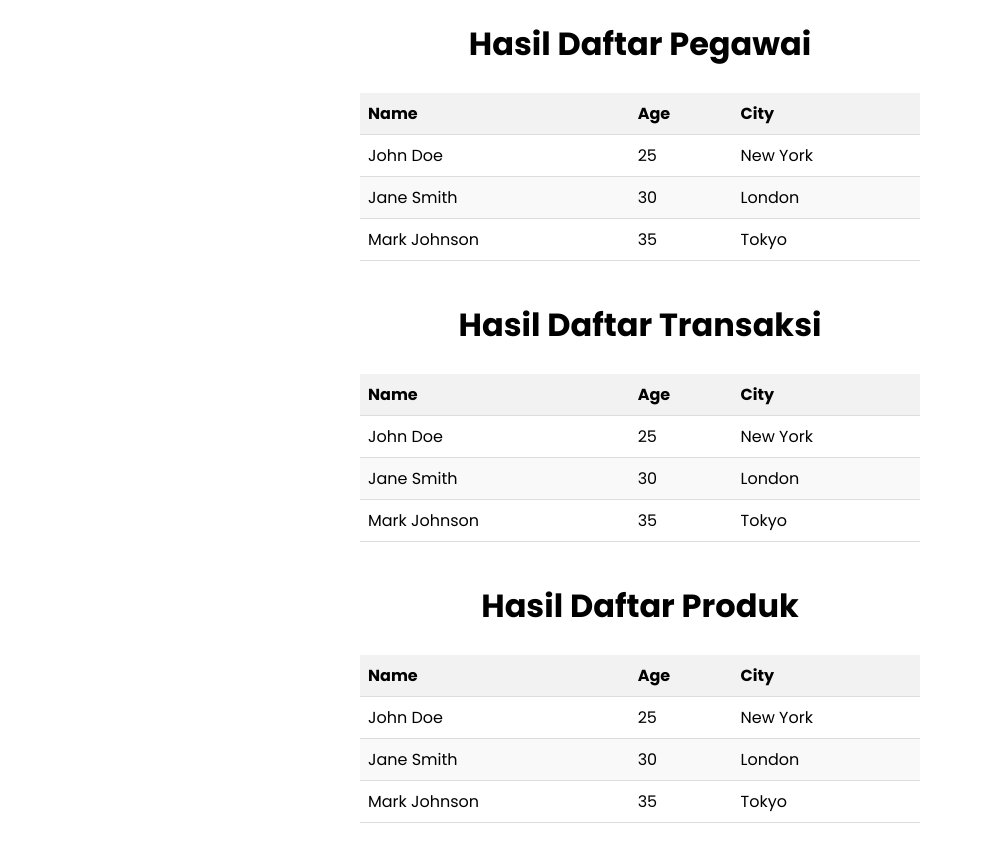
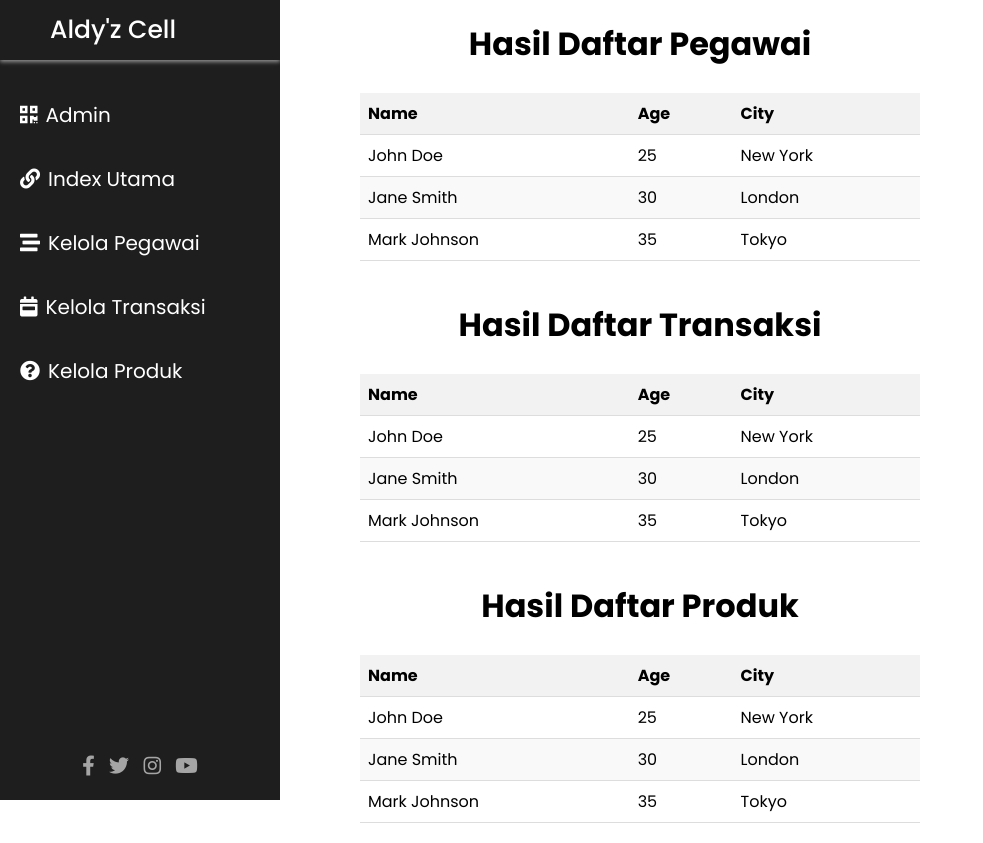
Before and after one commit to PBLHADAH/accounting_web, a PHP site: page /Index/index.php in a window 1280 px wide. Shown: the whole page, without its empty margins (0-983 px from the left). Run offline with PHP 8.4, Linux system fonts and the light colour scheme.

Commit message:
Front end update

```diff
--- a/Index/index.php
+++ b/Index/index.php
@@ -27,7 +27,7 @@
       position: fixed;
       height: 100vh;
       width: 280px;
-      left: -280px;
+      left: 0px;
       background: #1e1e1e;
       box-shadow: 0px 0px 6px rgba(255, 255, 255, 0.5);
       overflow: hidden;
```
